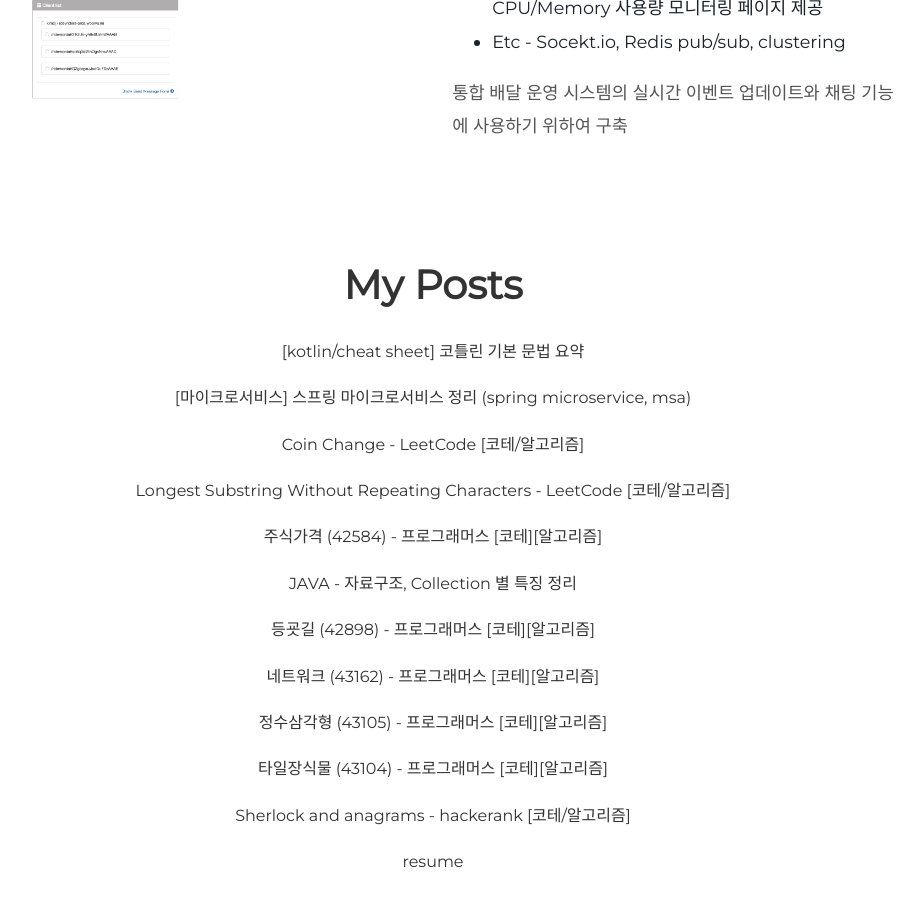
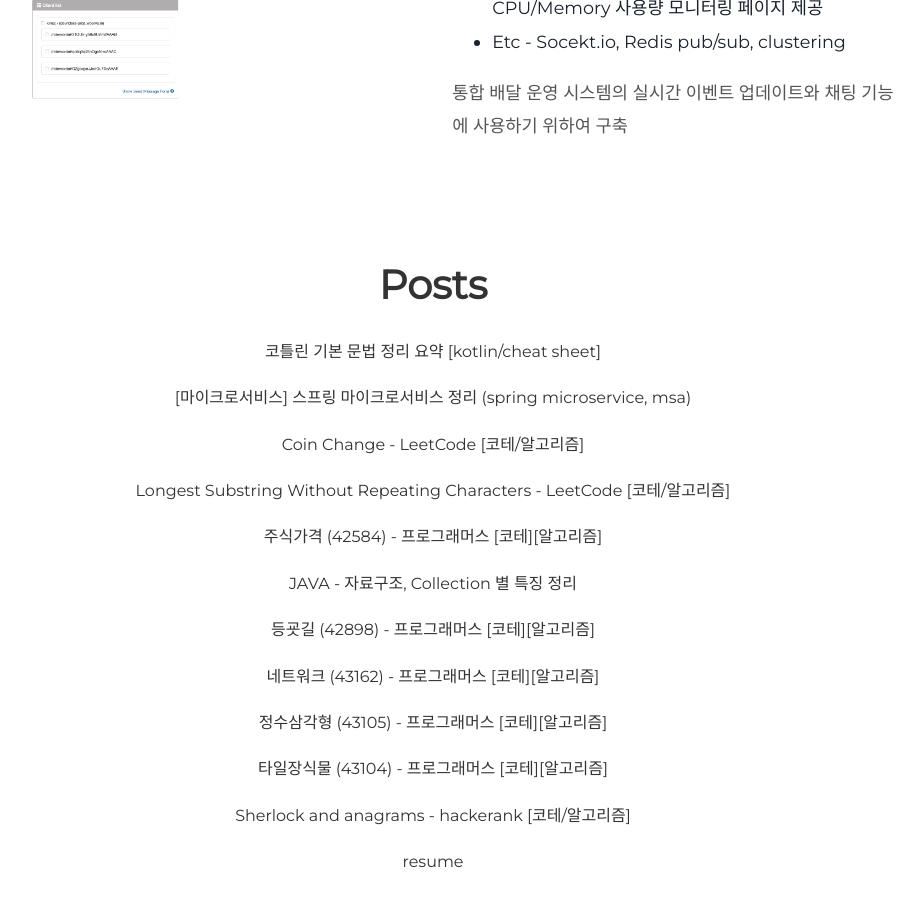
Before and after one commit to kimchanjung/blog-backup, a Jekyll site: the page built from index.html, in a window 1280 px wide and 900 px high, scrolled down 3487 px. Shown: the whole window, without its empty margins (207-1131 px from the left). Built offline with Jekyll 4.4.1, drawn with Linux system fonts in a browser that asks for light colours; some of the changed text lies outside the part shown.

Commit message:
포스트 제목 수정, 메인 페이지 개별 타이틀 수정

```diff
--- a/_includes/about.html
+++ b/_includes/about.html
@@ -1,5 +1,5 @@
  <div class="user-details">
-  <h1> My Experience </h1>
+  <h1> Experience </h1>
   <p style="text-align: left">
     <strong>최근 까지 우아한형제들(배달의민족) Delivery Platform</strong> 팀(배민라이더스)에서 라이더의 배달 업무 수행을 위한 <strong>실시간 배달 관제 운영 시스템</strong> Back-End, Front-End 및 라이더앱 API 개발,
     <strong>Amazon Webservice</strong> 인프라 기반에서 Java Spring 과 JPA 로 Back-End API 및 라이더앱 API를 개발해왔습니다.<br/> <br/>
@@ -31,7 +31,7 @@
     </div>
 </div>
 <div class="user-details">
-  <h1> My Career </h1>
+  <h1> Career </h1>
   <p><strong>배달의민족</strong> - 딜리버리플랫폼팀(배민라이더스), 서버, API, 웹 프론트엔드 개발 , 2013/03 ~ 2019/06 (6년)</p>
   <p><strong>부동산써브</strong> - 부동산종합정보제공 교육 컨설팅, 웹개발, 2008/09 ~2012/08 (4년)</p>
 </div>
--- a/_includes/posts.html
+++ b/_includes/posts.html
@@ -1,5 +1,5 @@
 <div class="user-details">
-    <h1> My Posts </h1>
+    <h1> Posts </h1>
     {% for post in site.posts %}
     <p><a class="post_link" href="{{ post.url }}">{{ post.title }}</a></p>
     {% endfor %}
--- a/_layouts/post.html
+++ b/_layouts/post.html
@@ -17,6 +17,7 @@
                 <div class="fb-comments" data-href={{ site.url | append: page.url }} width="100%" data-numposts="10"></div>
             </div>
         </main>
+        {% include posts.html %}
         {% include footer.html %}
     </body>
 </html>
--- a/_posts/kotlin/2020-04-29-kotlin-basic-syntax-summary.md
+++ b/_posts/kotlin/2020-04-29-kotlin-basic-syntax-summary.md
@@ -1,13 +1,13 @@
 ---
 layout: post
-title: "[kotlin/cheat sheet] 코틀린 기본 문법 요약 "
-description: 코틀린 기본 문법 요약
+title: "코틀린 기본 문법 정리 요약 [kotlin/cheat sheet] "
+description: 코틀린 기본 문법 정리 요약
 author: kimchanjung
 date: 2020-04-29 00:00:00 +0900
 categories: kotlin
 published: true
 ---
-## 코틀린 기본 문법 요약
+## 코틀린 기본 문법 정리 요약
 
 kotlin 기본 문법을 간략하게 파악 해보기 위한 요약 정리 입니다. kotlin 문법의 모든 내용을 다루지는 않지만 간략하게 훝어 보는 용도로 포스팅합니다.
 
```
Also changed, not shown: _posts/tech/2020-04-13-spring-microservice-summary.md (+2 -1 lines).
